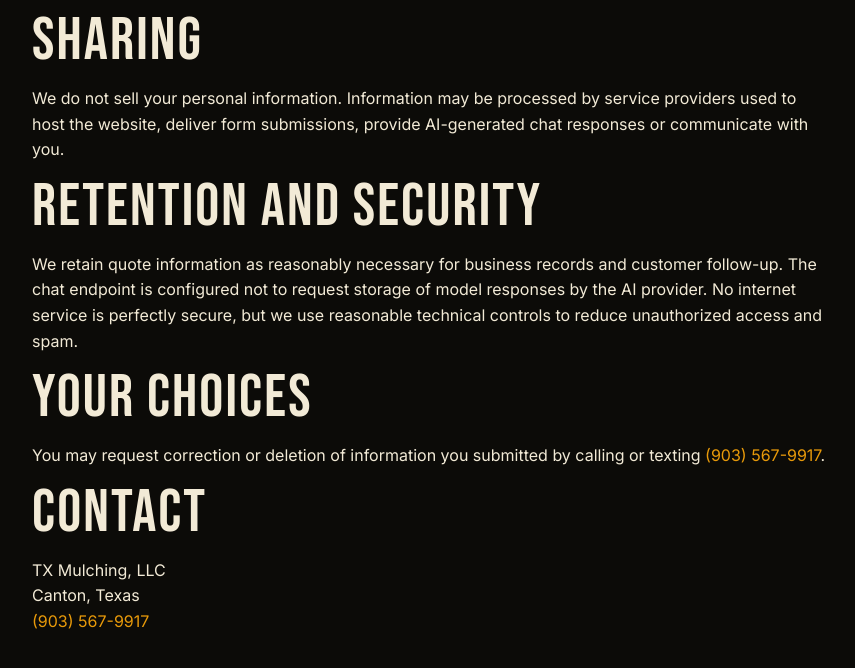
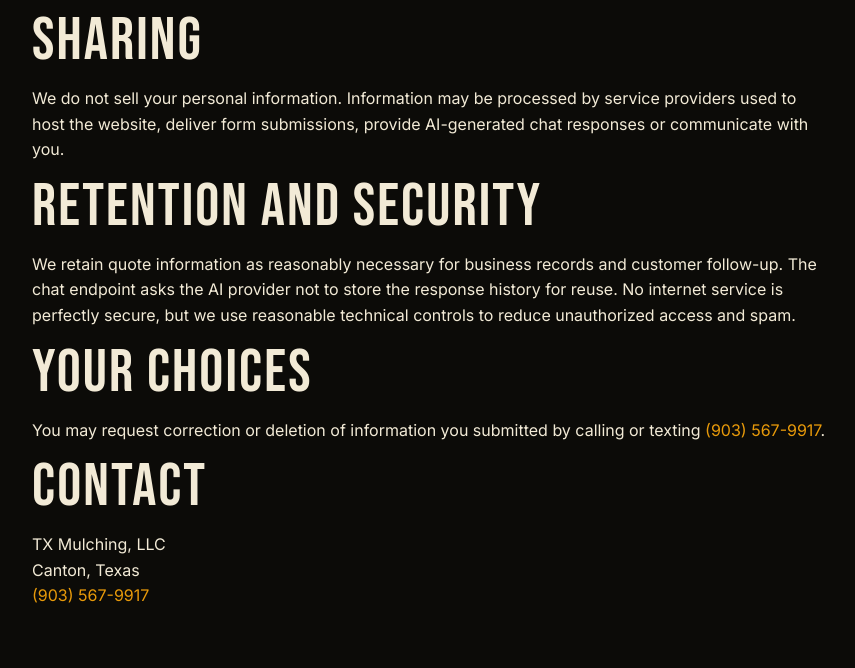
Before and after one commit to nyphwngpp4-art/txmulching, a website: page privacy.html in a window 1280 px wide. Shown: the part 791-1459 px from the top of the page, without its empty margins (208-1063 px from the left). Drawn offline with Linux system fonts and the light colour scheme.

Commit message:
Refine AI chat disclosure

```diff
--- a/privacy.html
+++ b/privacy.html
@@ -36,7 +36,7 @@
       <h2>Sharing</h2>
       <p>We do not sell your personal information. Information may be processed by service providers used to host the website, deliver form submissions, provide AI-generated chat responses or communicate with you.</p>
       <h2>Retention and security</h2>
-      <p>We retain quote information as reasonably necessary for business records and customer follow-up. The chat endpoint is configured not to request storage of model responses by the AI provider. No internet service is perfectly secure, but we use reasonable technical controls to reduce unauthorized access and spam.</p>
+      <p>We retain quote information as reasonably necessary for business records and customer follow-up. The chat endpoint asks the AI provider not to store the response history for reuse. No internet service is perfectly secure, but we use reasonable technical controls to reduce unauthorized access and spam.</p>
       <h2>Your choices</h2>
       <p>You may request correction or deletion of information you submitted by calling or texting <a href="tel:+19035679917" style="color:var(--amber)">(903) 567-9917</a>.</p>
       <h2>Contact</h2>
```
